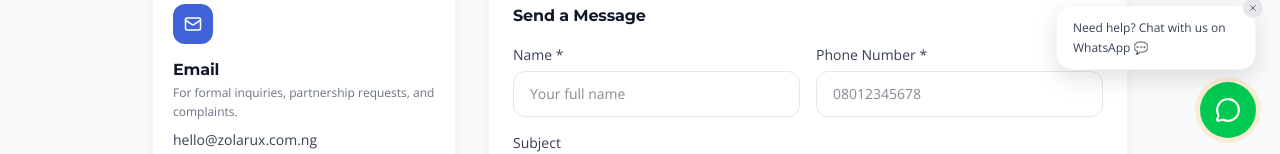
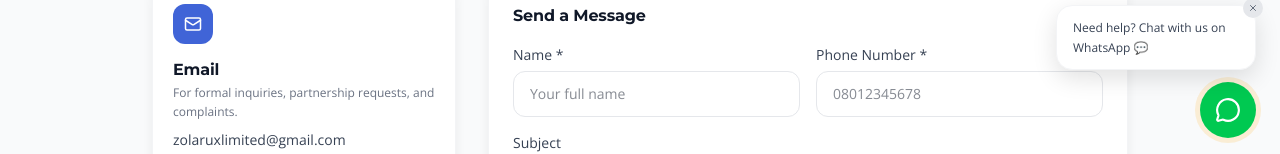
Before and after one commit to Rex-Orokumue/zolarux-web, a Next.js app: page /contact in a window 1280 px wide. Shown: the part 638-792 px from the top of the page. Built offline with nearby package versions, Linux system fonts and the light colour scheme; no server answers.

Commit message:
fixed contact details

```diff
--- a/app/(marketing)/contact/page.tsx
+++ b/app/(marketing)/contact/page.tsx
@@ -22,8 +22,8 @@ const CONTACT_OPTIONS = [
     icon: Mail,
     title: 'Email',
     desc: 'For formal inquiries, partnership requests, and complaints.',
-    value: 'hello@zolarux.com.ng',
-    href: 'mailto:hello@zolarux.com.ng',
+    value: 'zolaruxlimited@gmail.com',
+    href: 'mailto:zolaruxlimited@gmail.com',
     cta: 'Send Email',
     color: 'bg-primary',
     available: 'Response within 24 hours',
@@ -121,7 +121,7 @@ export default function ContactPage() {
                 </div>
                 <h3 className="font-display font-700 text-gray-900 mb-1">Location</h3>
                 <p className="text-gray-500 text-sm leading-relaxed">
-                  Lagos, Nigeria<br />
+                  Warri, Delta State, Nigeria<br />
                   <span className="text-xs text-gray-400">Operations are nationwide</span>
                 </p>
               </div>
```
